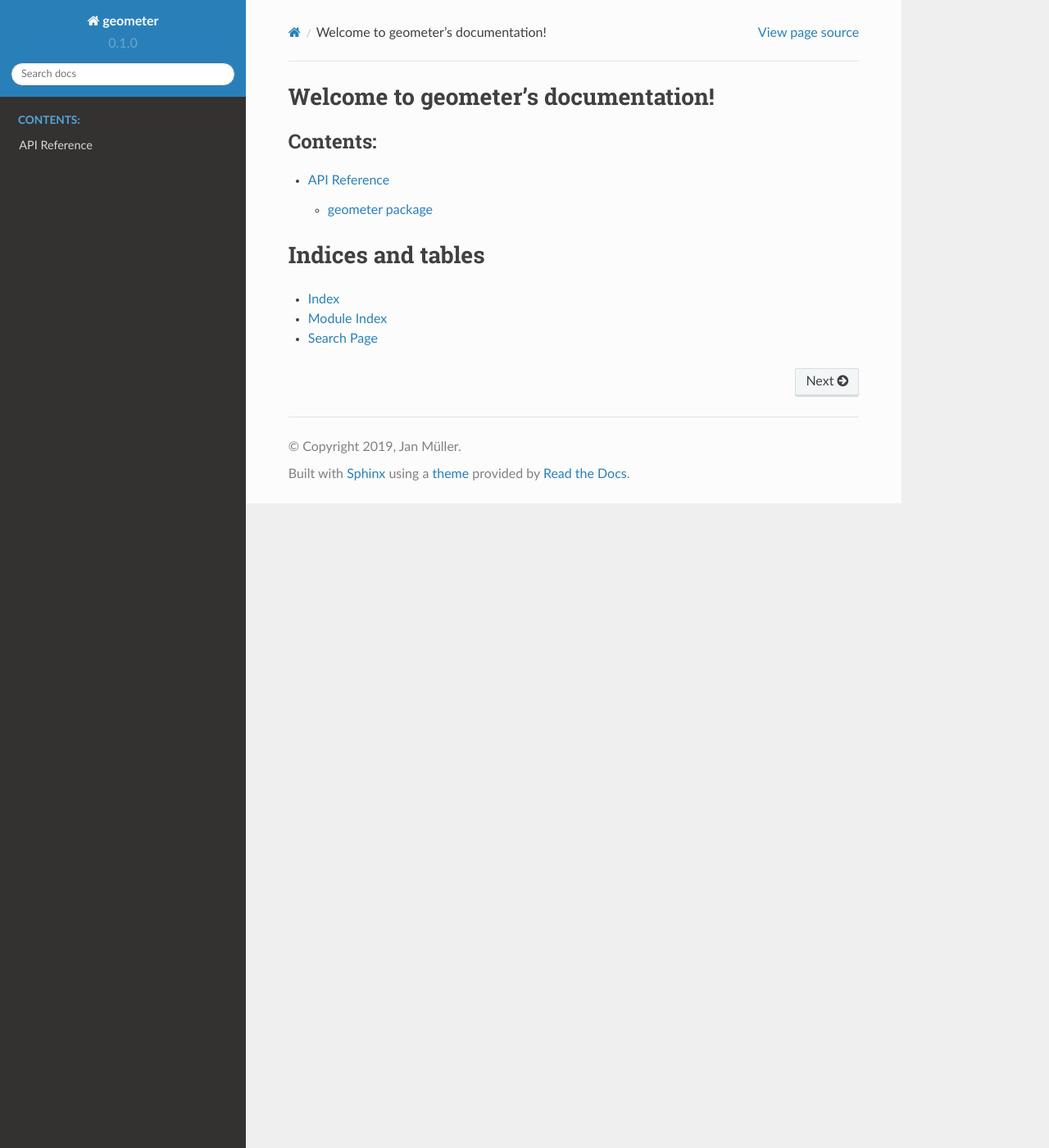
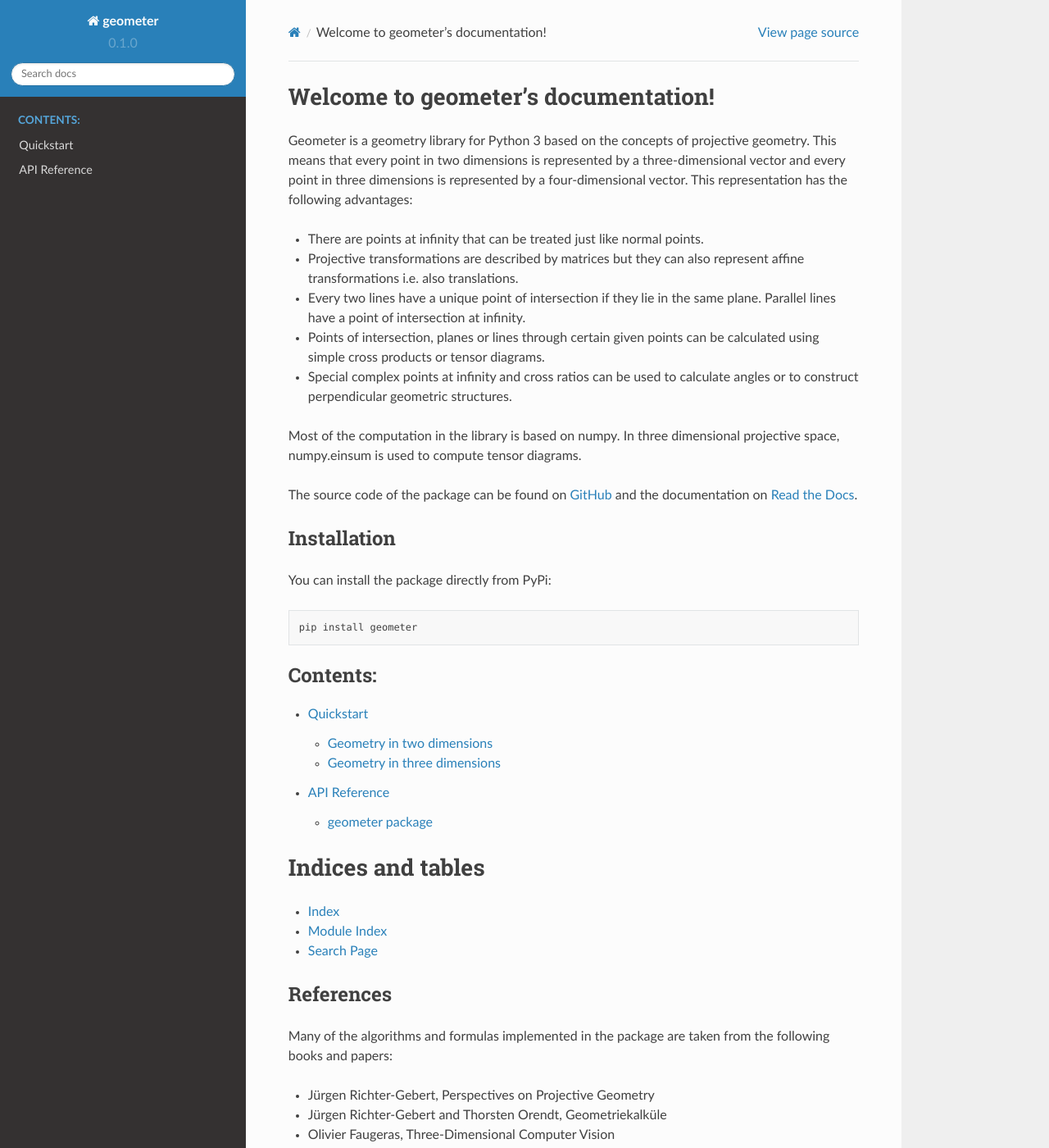
Before and after one commit to jan-mue/geometer, a Sphinx documentation site: the page built from docs/index.rst, in a window 1280 px wide and 1400 px high. Shown: the whole window at 82% size. Built offline with Sphinx 7.4.7 and the Read the Docs theme 2.0.0, drawn with Linux system fonts in a browser that asks for light colours; some of the changed text lies outside the part shown.

Commit message:
updated documentation, exponentiation of transformations, angle between points, Plane repr

```diff
--- a/docs/index.rst
+++ b/docs/index.rst
@@ -6,12 +6,44 @@
 Welcome to geometer's documentation!
 ====================================
 
+Geometer is a geometry library for Python 3 based on the concepts of projective
+geometry. This means that every point in two dimensions is represented by a
+three-dimensional vector and every point in three dimensions is represented by
+a four-dimensional vector. This representation has the following advantages:
+
+- There are points at infinity that can be treated just like normal points.
+- Projective transformations are described by matrices but they can also
+  represent affine transformations i.e. also translations.
+- Every two lines have a unique point of intersection if they lie in the same
+  plane. Parallel lines have a point of intersection at infinity.
+- Points of intersection, planes or lines through certain given points can be
+  calculated using simple cross products or tensor diagrams.
+- Special complex points at infinity and cross ratios can be used to calculate
+  angles or to construct perpendicular geometric structures.
+
+Most of the computation in the library is based on numpy. In three dimensional
+projective space, numpy.einsum is used to compute tensor diagrams.
+
+The source code of the package can be found on GitHub_ and the documentation on
+`Read the Docs`_.
+
+.. _GitHub: https://github.com/jan-mue/geometer
+.. _Read the Docs: https://geometer.readthedocs.io
+
+Installation
+------------
+
+You can install the package directly from PyPi::
+
+   pip install geometer
+
+
 .. toctree::
    :maxdepth: 2
    :caption: Contents:
 
+   quickstart
    source/modules
-
 
 
 Indices and tables
@@ -20,3 +52,20 @@ Indices and tables
 * :ref:`genindex`
 * :ref:`modindex`
 * :ref:`search`
+
+References
+----------
+Many of the algorithms and formulas implemented in the package are taken from
+the following books and papers:
+
+- Jürgen Richter-Gebert, Perspectives on Projective Geometry
+- Jürgen Richter-Gebert and Thorsten Orendt, Geometriekalküle
+- Olivier Faugeras, Three-Dimensional Computer Vision
+- Jim Blinn, Lines in Space: The 4D Cross Product
+- Jim Blinn, Lines in Space: The Line Formulation
+- Jim Blinn, Lines in Space: The Two Matrices
+- Jim Blinn, Lines in Space: Back to the Diagrams
+- Jim Blinn, Lines in Space: A Tale of Two Lines
+- Jim Blinn, Lines in Space: Our Friend the Hyperbolic Paraboloid
+- Jim Blinn, Lines in Space: The Algebra of Tinkertoys
+- Jim Blinn, Lines in Space: Line(s) through Four Lines
--- /dev/null
+++ b/docs/quickstart.rst
@@ -0,0 +1,10 @@
+
+Quickstart
+==========
+
+Geometry in two dimensions
+--------------------------
+
+
+Geometry in three dimensions
+----------------------------
```
Also changed, not shown: README.md (+99 -2 lines), 6 other files.
